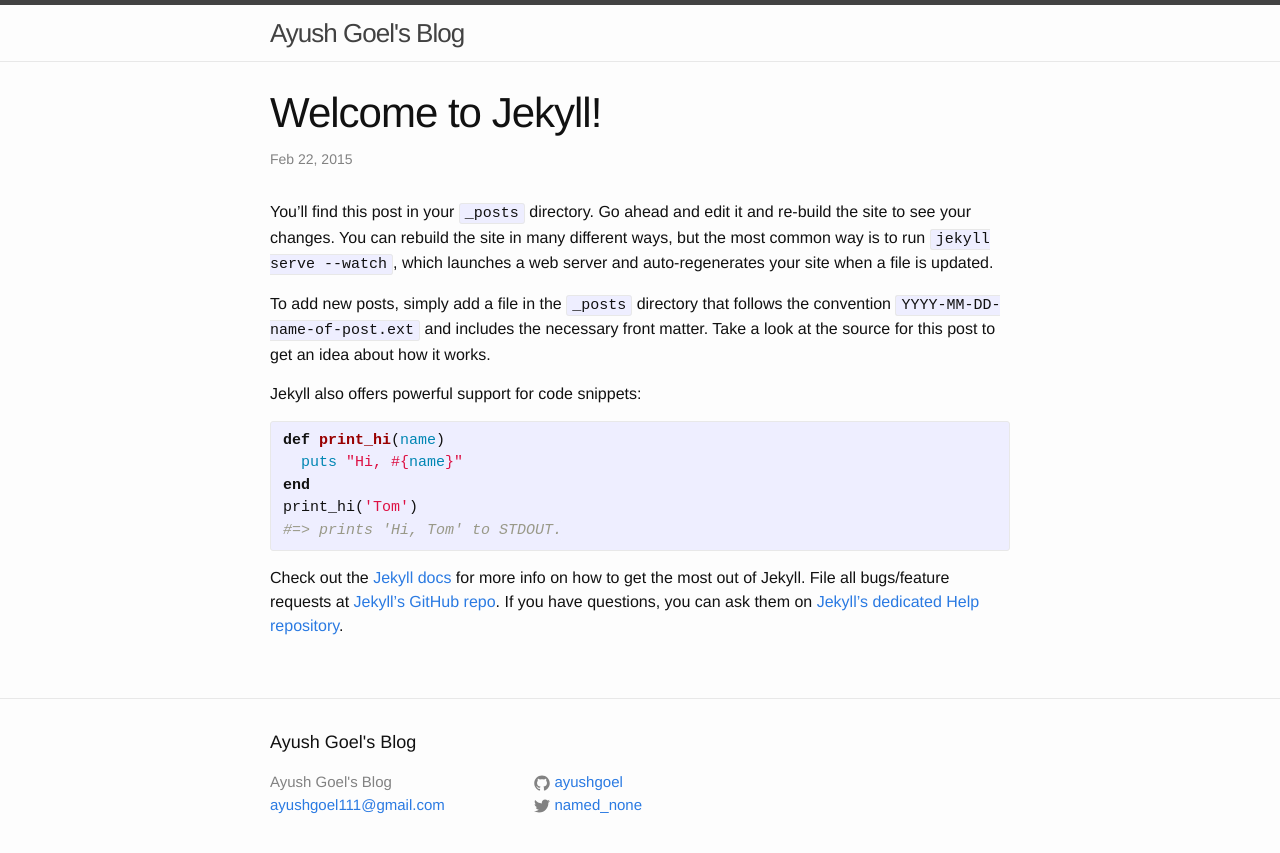
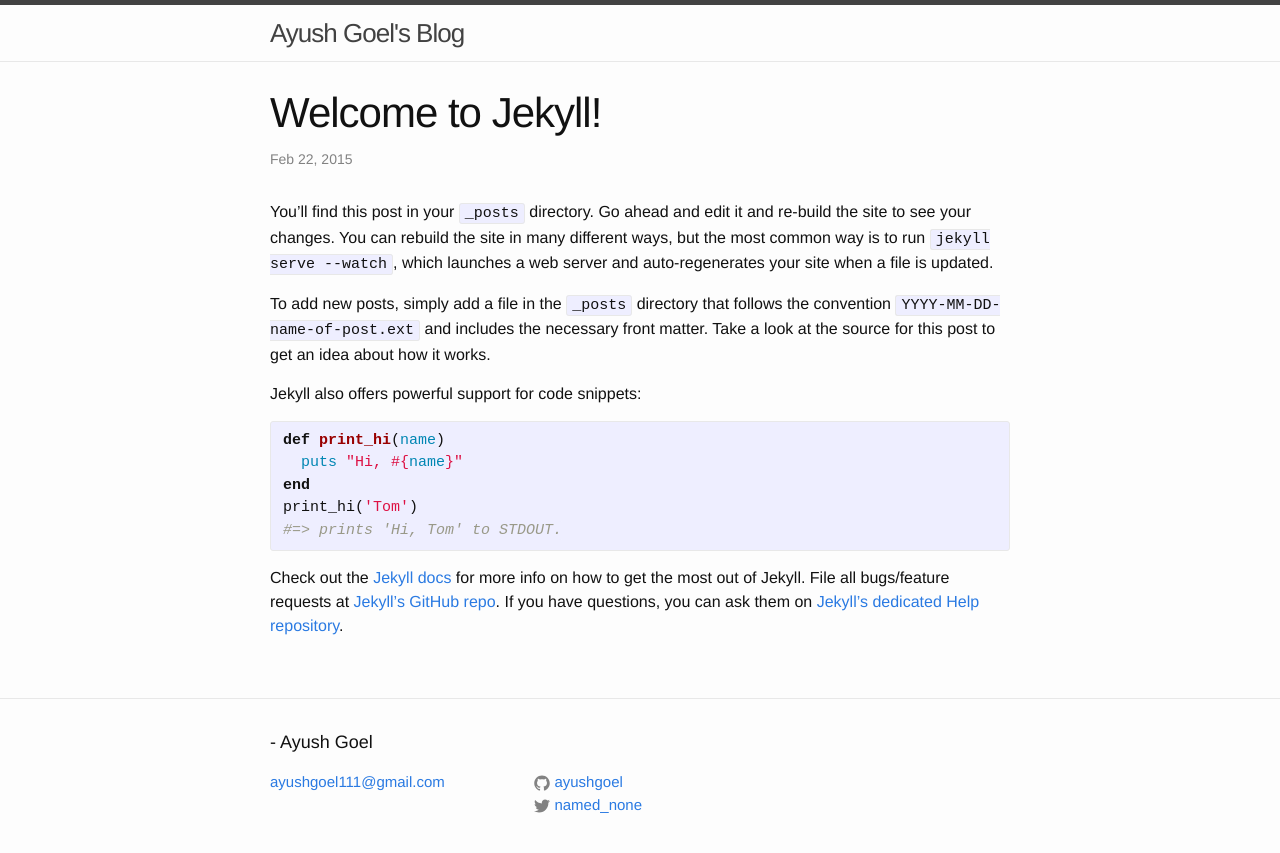
Before and after one commit to ayushgoel/ayushgoel.github.io, a Jekyll site: the page built from _posts/2015-02-22-Test-post.md, in a window 1280 px wide. Shown: the top 853 px of the page. Built offline with Jekyll 4.4.1, drawn with Linux system fonts in a browser that asks for light colours.

Commit message:
Update footer to have only author name

```diff
--- a/_includes/footer.html
+++ b/_includes/footer.html
@@ -2,12 +2,11 @@
 
   <div class="wrapper">
 
-    <h2 class="footer-heading">{{ site.title }}</h2>
+    <h2 class="footer-heading">- {{ site.author }}</h2>
 
     <div class="footer-col-wrapper">
       <div class="footer-col  footer-col-1">
         <ul class="contact-list">
-          <li>{{ site.title }}</li>
           <li><a href="mailto:{{ site.email }}">{{ site.email }}</a></li>
         </ul>
       </div>
```
